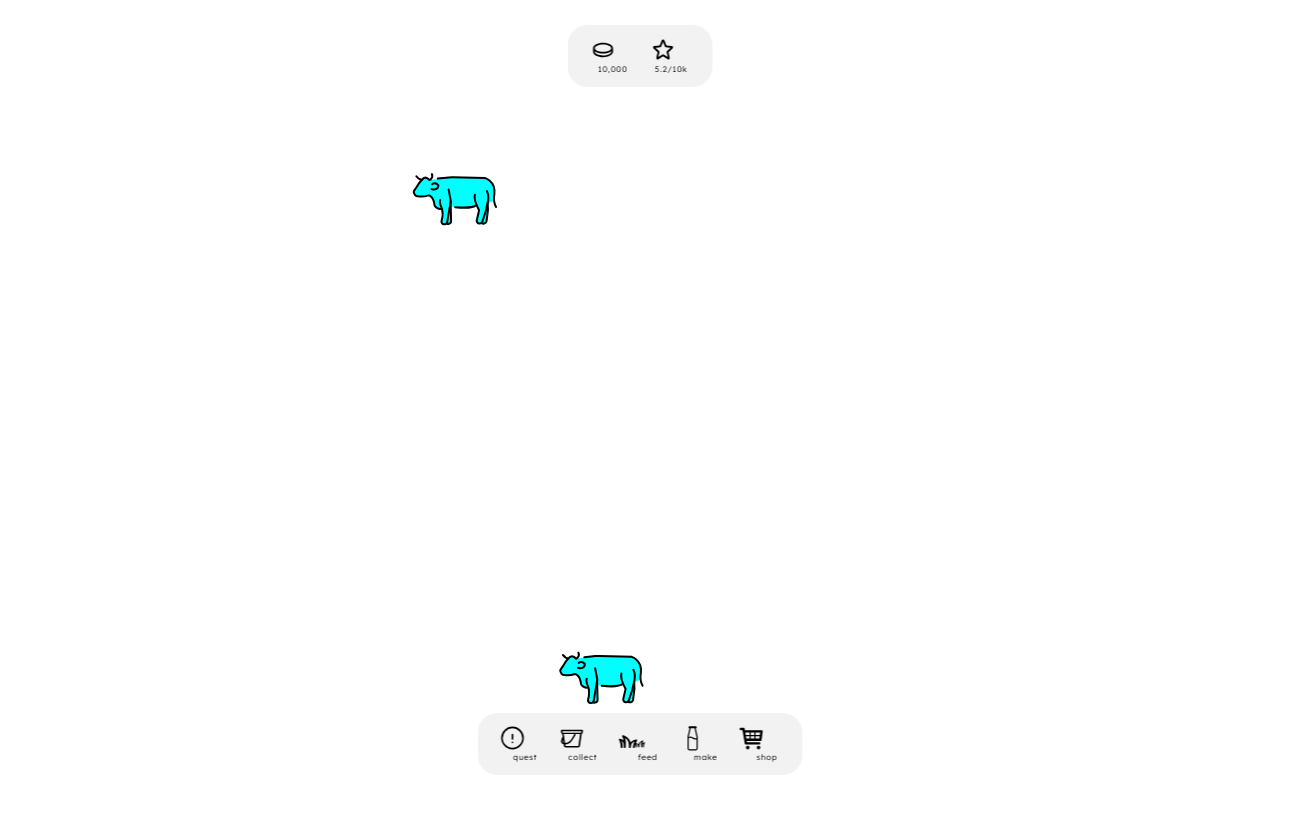
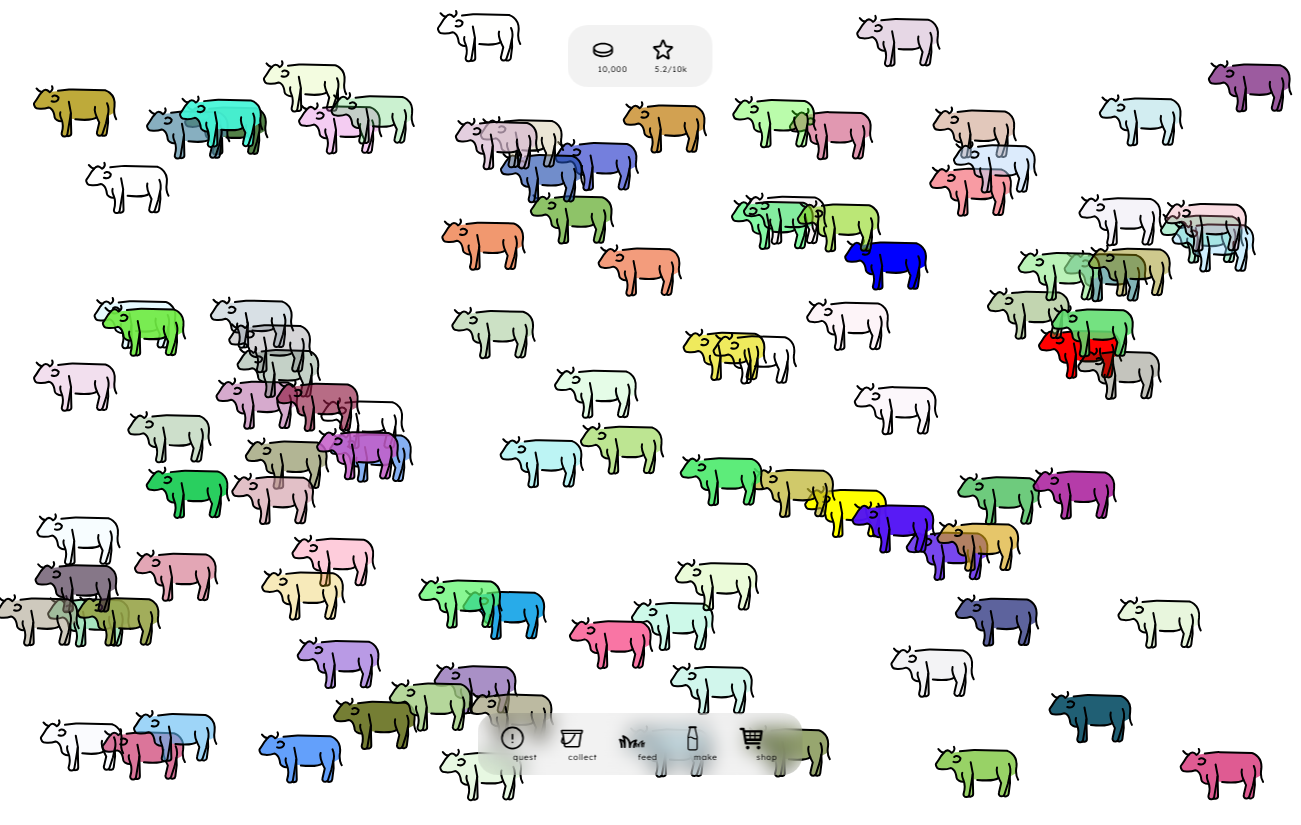
Before and after one commit to Cowland-Game-Studios/Cow-Farm-Simulator-Remastered, a React (Create React App) app: page / in a window 1280 px wide. Shown: the whole page, 1301 px wide, since content can reach past the window. Before the commit the page ends 800 px from the top, so only its background shows below. Built offline with nearby package versions, Linux system fonts and the light colour scheme.

Commit message:
Update draggable.js and pasture.js

```diff
--- a/src/components/draggable/draggable.js
+++ b/src/components/draggable/draggable.js
@@ -13,8 +13,8 @@ export default function Draggable({canGoOffScreen = false, safeArea = 25, ...pro
     }
 
     const getValidLocation = () => {
-        const x = Math.random() * (window.innerWidth - safeArea * 4) + safeArea;
-        const y = Math.random() * (window.innerHeight - safeArea * 4) + safeArea;
+        const x = Math.random() * (window.innerWidth - safeArea * 2) + safeArea;
+        const y = Math.random() * (window.innerHeight - safeArea * 2) + safeArea;
 
         if (isPositionBad(x, y)) {
             return getValidLocation();
--- a/src/pages/pasture.js
+++ b/src/pages/pasture.js
@@ -6,8 +6,16 @@ import Cow from "../components/cow/cow";
 export default function Pasture() {
     return (
         <div className={styles.pasture}>
-            <Cow />
-            <Cow />
+            <Cow defaultColor="red" />
+            <Cow defaultColor="blue"/>
+            <Cow defaultColor="yellow"/>
+
+            {Array(100).fill(0).map(() => <Cow defaultColor={`rgba(
+                ${Math.random() * 255},
+                ${Math.random() * 255},
+                ${Math.random() * 255},
+                ${Math.random()}
+            )`}/>)}
 
             <div className={styles.UI}>
                 <Dock style={{top: 25}}>
```
